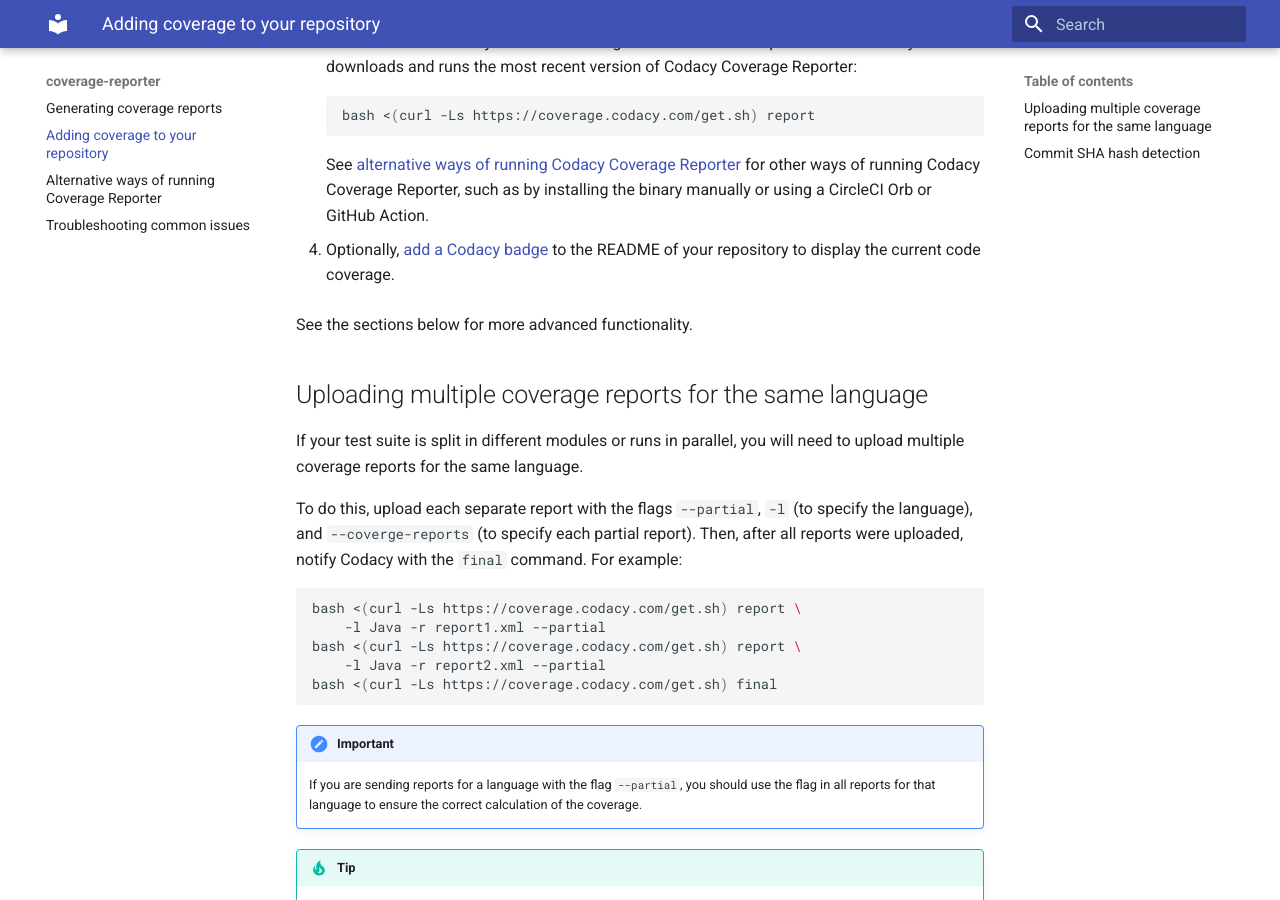
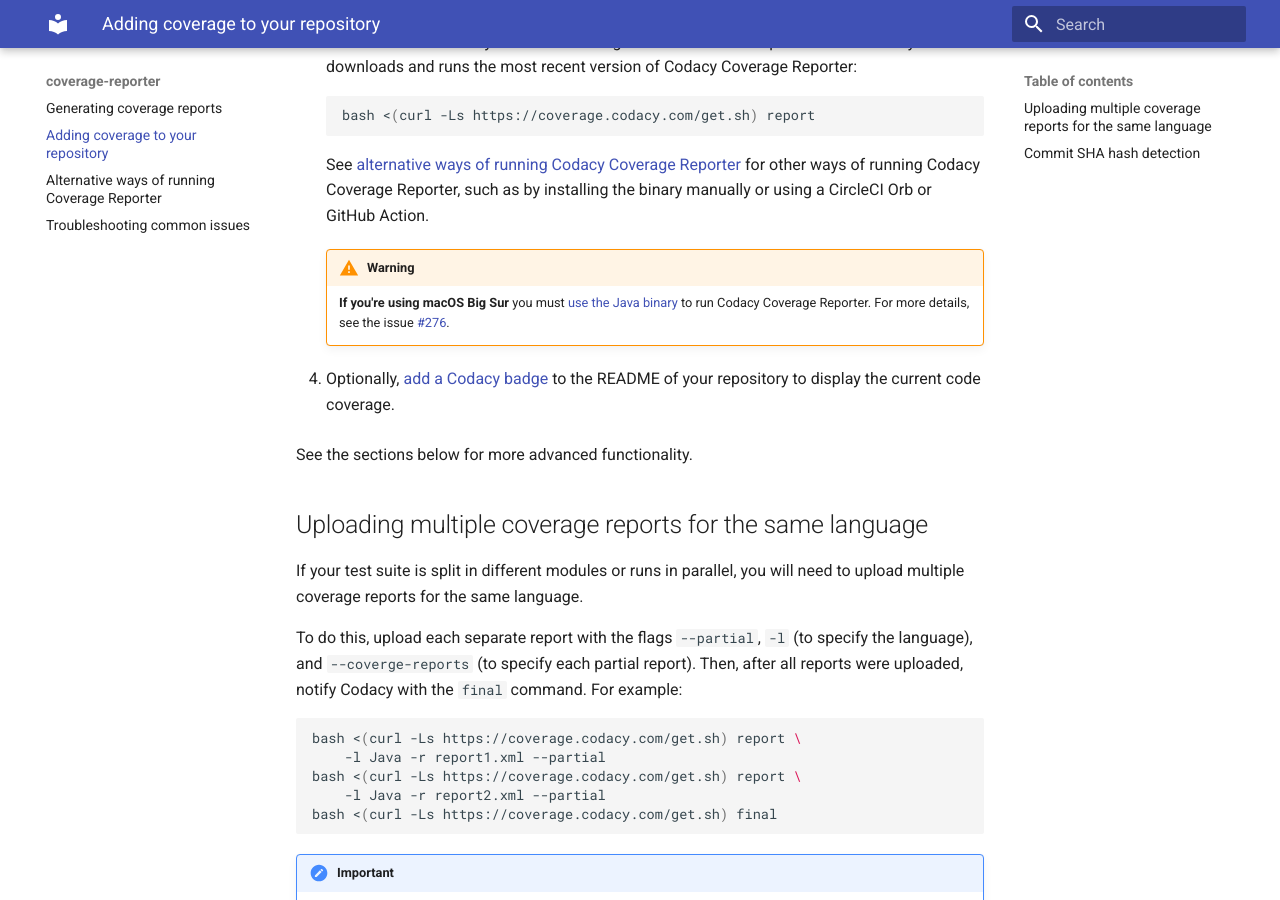
Before and after one commit to codacy/codacy-coverage-reporter, an MkDocs documentation site: the page built from docs/adding-coverage-to-your-repository.md, in a window 1280 px wide and 900 px high, scrolled down 1419 px. Built offline with MkDocs 1.6.1 and Material for MkDocs 9.7.7, drawn with Linux system fonts in a browser that asks for light colours.

Commit message:
feature: Add note about running Coverage Reporter on macOS Big Sur
These warnings must be removed once we update the binary so it runs
directly on macOS Big Sur.

````diff
--- a/docs/adding-coverage-to-your-repository.md
+++ b/docs/adding-coverage-to-your-repository.md
@@ -48,6 +48,9 @@
     ```
 
     See [alternative ways of running Codacy Coverage Reporter](alternative-ways-of-running-coverage-reporter.md) for other ways of running Codacy Coverage Reporter, such as by installing the binary manually or using a CircleCI Orb or GitHub Action.
+
+    !!! warning
+        **If you're using macOS Big Sur** you must [use the Java binary](alternative-ways-of-running-coverage-reporter.md#java) to run Codacy Coverage Reporter. For more details, see the issue [#276](https://github.com/codacy/codacy-coverage-reporter/issues/276).
 
 1.  Optionally, [add a Codacy badge](https://docs.codacy.com/repositories/badges/) to the README of your repository to display the current code coverage.
 
````
Also changed, not shown: README.md (+2 -0 lines), docs/alternative-ways-of-running-coverage-reporter.md (+3 -0 lines).
